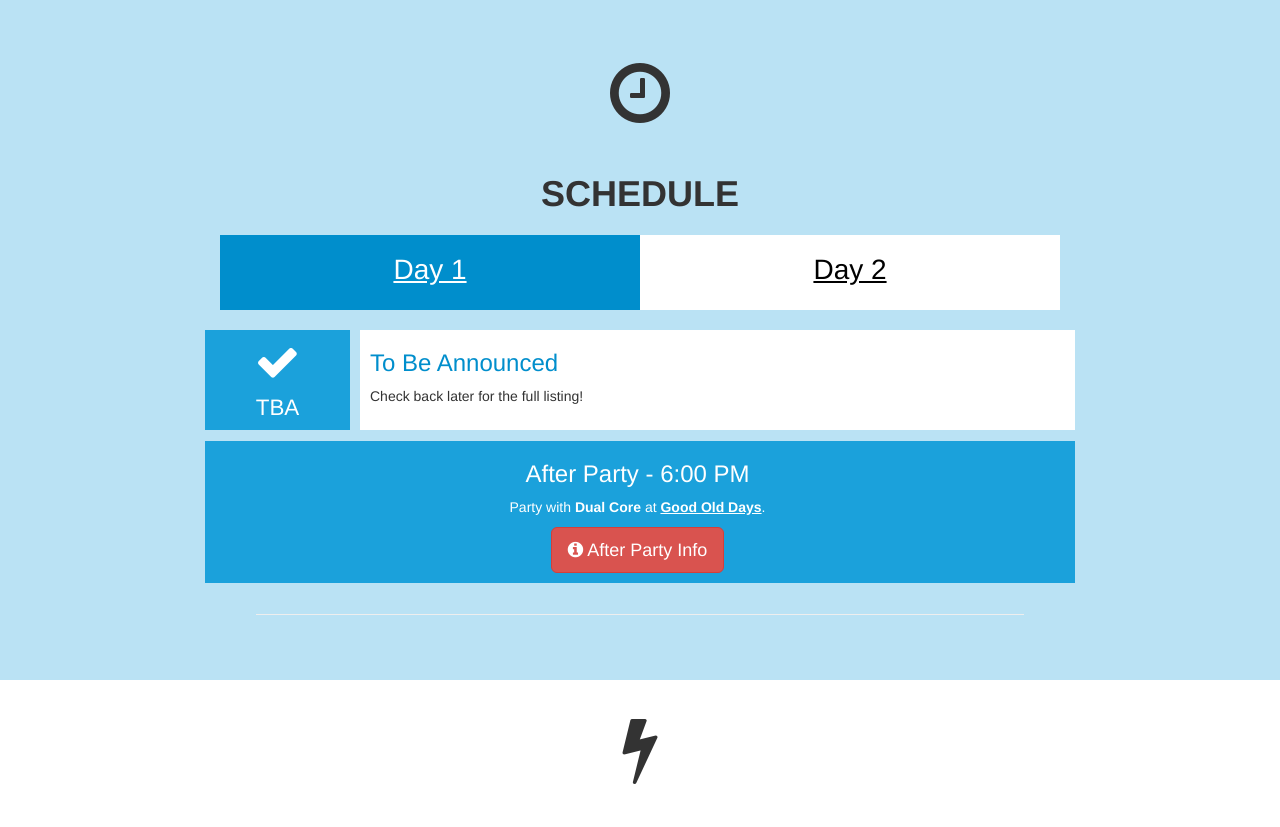
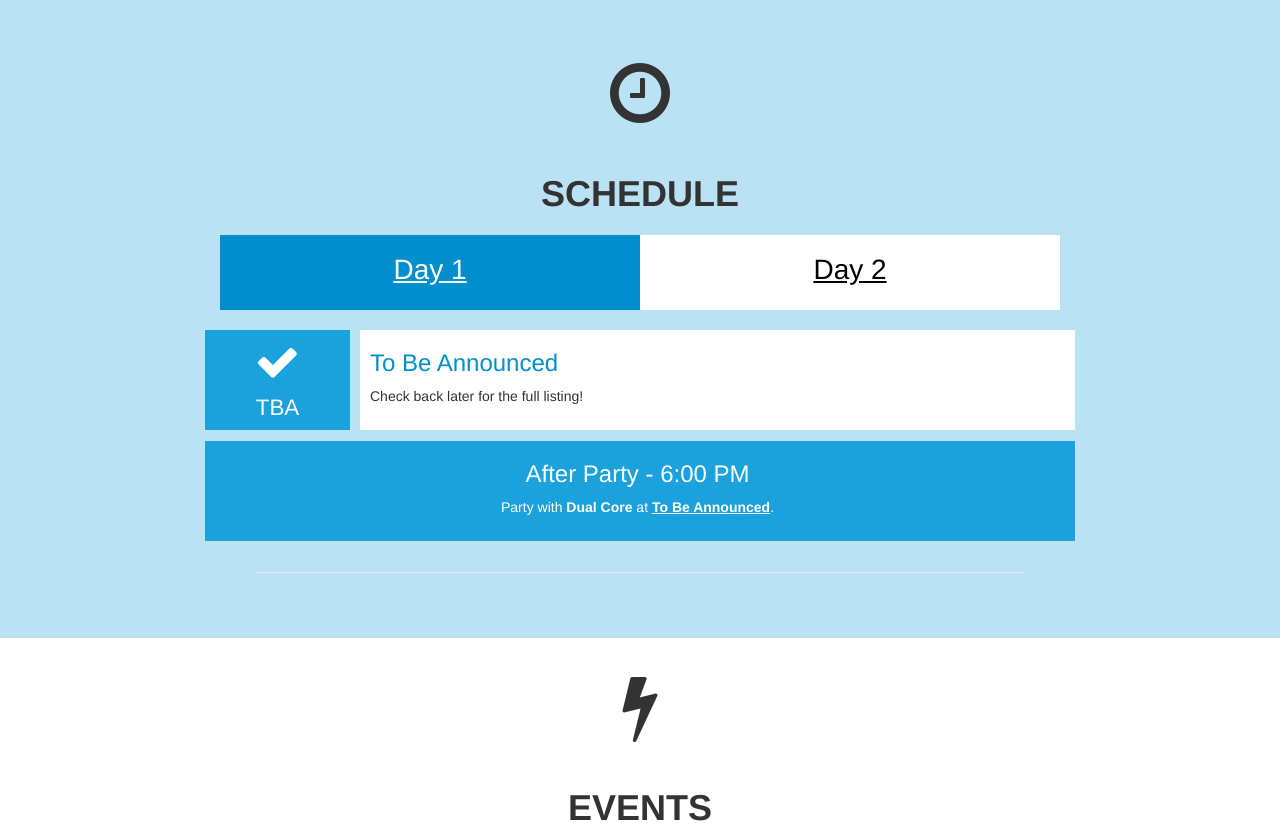
Before and after one commit to riodw/BloomCON, a PHP site: page / in a window 1280 px wide. Shown: the part 1164-1991 px from the top of the page. Run offline with PHP 8.4, Linux system fonts and the light colour scheme; some libraries are stand-ins or nearby versions.

Commit message:
Remove Good Old Days

```diff
--- a/index.php
+++ b/index.php
@@ -231,11 +231,11 @@
                }
                if($num_days == 1) {
                   echo '
-                  <article data-toggle="modal" data-target="#After_P_card" style="cursor:pointer;">
+                  <article data-toggle="modal" data-target="#Remove_After_P_card" style="cursor:pointer;">
                      <div class="announcement col-xs-12">
                         <div class="col-xs-12"><h3>After Party - 6:00 PM</h3>
-                           <p>Party with <b>Dual Core</b> at <b><a href="https://www.facebook.com/goodolddaysbar" style="color:#fff;text-decoration:underline;" target="new">Good Old Days</a></b>.</p>
-                           <p><a class="btn btn-danger btn-lg"><i class="fa fa-info-circle"></i> After Party Info</a></p>
+                           <p>Party with <b>Dual Core</b> at <b><a href="#" style="color:#fff;text-decoration:underline;">To Be Announced</a></b>.</p>
+                           <!--p><a class="btn btn-danger btn-lg"><i class="fa fa-info-circle"></i> After Party Info</a></p-->
                         </div>
                      </div>
                   </article>';
```
